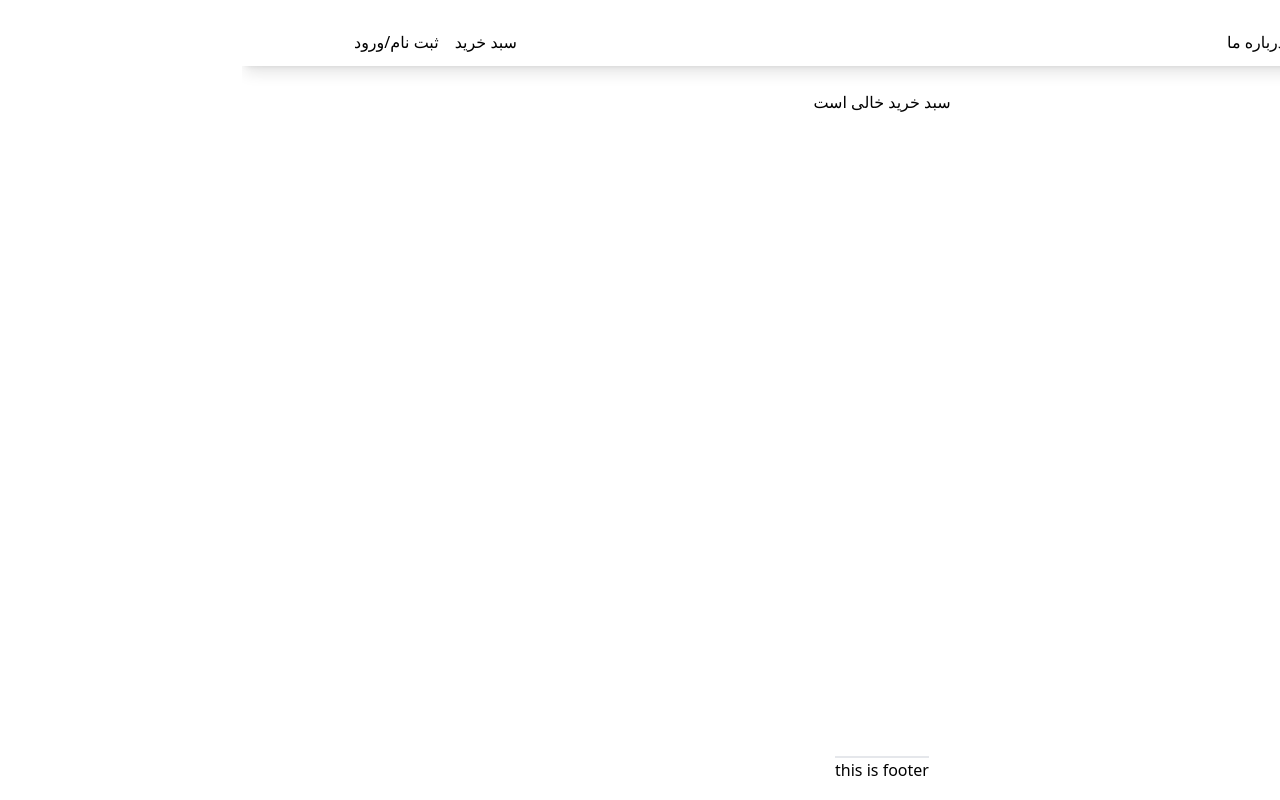
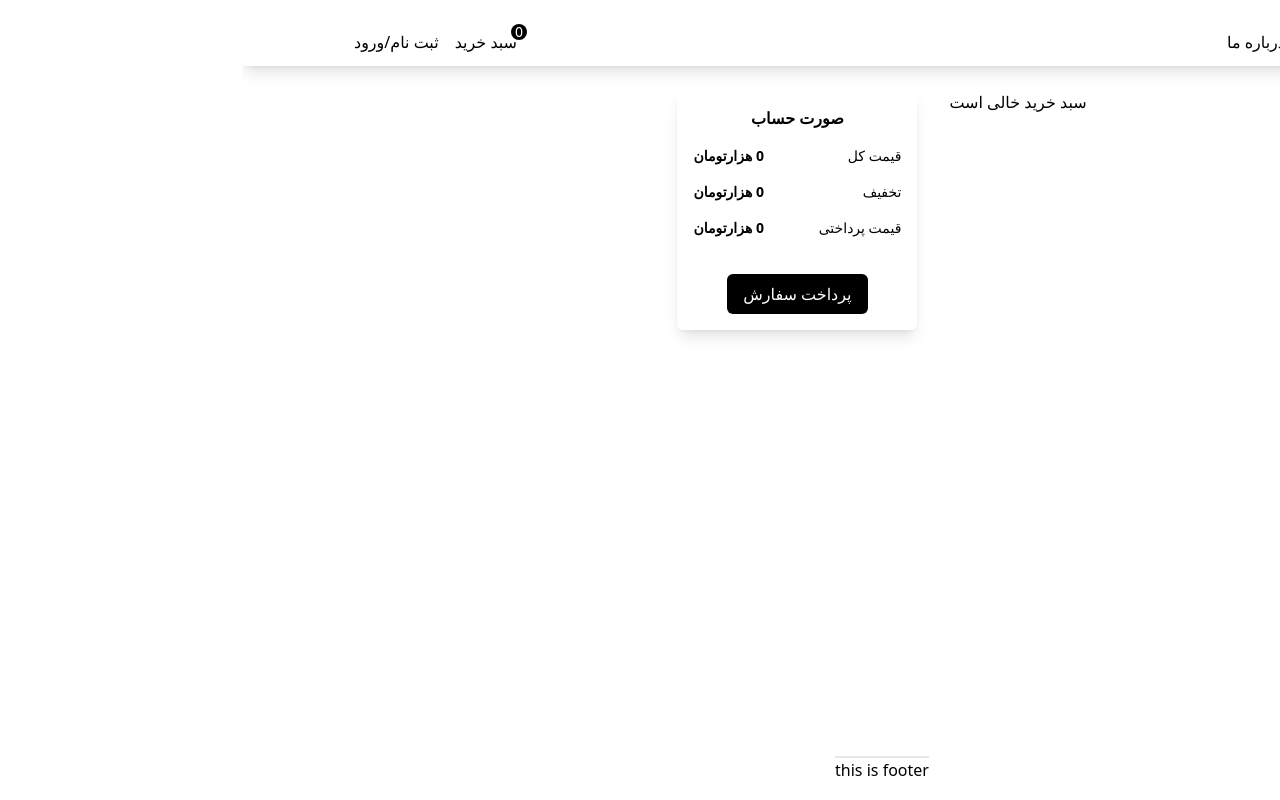
Before and after one commit to ZahraNejati79/bootstrap, a React (Create React App) app: page /cart in a window 1280 px wide. Built offline with nearby package versions, Linux system fonts and the light colour scheme.

Commit message:
off price /cart summery

```diff
--- a/src/Context/CartReducer.jsx
+++ b/src/Context/CartReducer.jsx
@@ -16,7 +16,7 @@ const cartReducer = (state, action) => {
       return {
         ...state,
         cart: updatedCart,
-        total: state.total + action.payload.price,
+        total: state.total + action.payload.offPrice,
       };
     }
     case "DECREMENT_CART_ITEM": {
@@ -35,14 +35,14 @@ const cartReducer = (state, action) => {
         return {
           ...state,
           cart: deletedCartItem,
-          total: state.total - action.payload.price,
+          total: state.total - action.payload.offPrice,
         };
       }
 
       return {
         ...state,
         cart: updatedCart,
-        total: state.total - action.payload.price,
+        total: state.total - action.payload.offPrice,
       };
     }
   }
--- a/src/components/Nav.jsx
+++ b/src/components/Nav.jsx
@@ -1,6 +1,8 @@
 import { NavLink } from "react-router-dom";
+import { useCart } from "../Context/CartProvider";
 
 const Nav = () => {
+  const { cart } = useCart();
   return (
     <header className="shadow-lg mb-6 w-screen h-12 flex items-center justify-center">
       <nav className="md:px-28 container flex justify-between items-center ">
@@ -16,7 +18,10 @@ const Nav = () => {
           </li>
         </ul>
         <ul className="flex items-center justify-between gap-x-4 ">
-          <li>
+          <li className="relative">
+            <span className="flex items-center justify-center w-4 h-4 rounded-full text-sm bg-black text-white px-1 absolute top-[-6px] right-[-10px]">
+              {cart.length}
+            </span>
             <NavLink to="/cart">سبد خرید</NavLink>
           </li>
           <li>
--- a/src/pages/CartPage.jsx
+++ b/src/pages/CartPage.jsx
@@ -4,10 +4,15 @@ import { useCart } from "../Context/CartProvider";
 import Layout from "../Layout/Layout";
 
 const CartPage = () => {
-  const { cart } = useCart();
+  const { cart, total } = useCart();
+  const originalTotalPrice = cart.reduce(
+    (acc, curr) => acc + curr.quantity * curr.price,
+    0
+  );
   return (
     <Layout>
-      <section className="flex ">
+      <div className="flex flex-col items-center md:flex-row md:justify-center md:items-start">
+        <section>
           <div className="">
             {cart.length ? (
               cart.map((p) => <CartProducts product={p} />)
@@ -16,6 +21,35 @@ const CartPage = () => {
             )}
           </div>
         </section>
+        <section>
+          <div className="shadow-lg rounded-md w-60 h-60 py-4 flex flex-col items-center justify-between md:mr-8">
+            <div className="w-full flex flex-col items-center">
+              <h3 className="font-bold">صورت حساب</h3>
+              <div className="px-4 mt-4 flex  items-center justify-between  text-sm  w-full ">
+                <span>قیمت کل</span>
+                <span className="font-bold">
+                  {originalTotalPrice} هزارتومان
+                </span>
+              </div>
+              <div className="px-4 mt-4 flex  items-center justify-between  text-sm  w-full ">
+                <span>تخفیف</span>
+                <span className="font-bold">
+                  {originalTotalPrice - total} هزارتومان
+                </span>
+              </div>
+              <div className="px-4 mt-4 flex  items-center justify-between  text-sm  w-full ">
+                <span>قیمت پرداختی</span>
+                <span className="font-bold">{total} هزارتومان</span>
+              </div>
+            </div>
+            <div>
+              <button className="bg-black text-white px-4 py-2 rounded-md">
+                پرداخت سفارش
+              </button>
+            </div>
+          </div>
+        </section>
+      </div>
     </Layout>
   );
 };
```
Lines whose indentation alone changed are shown as unchanged.
